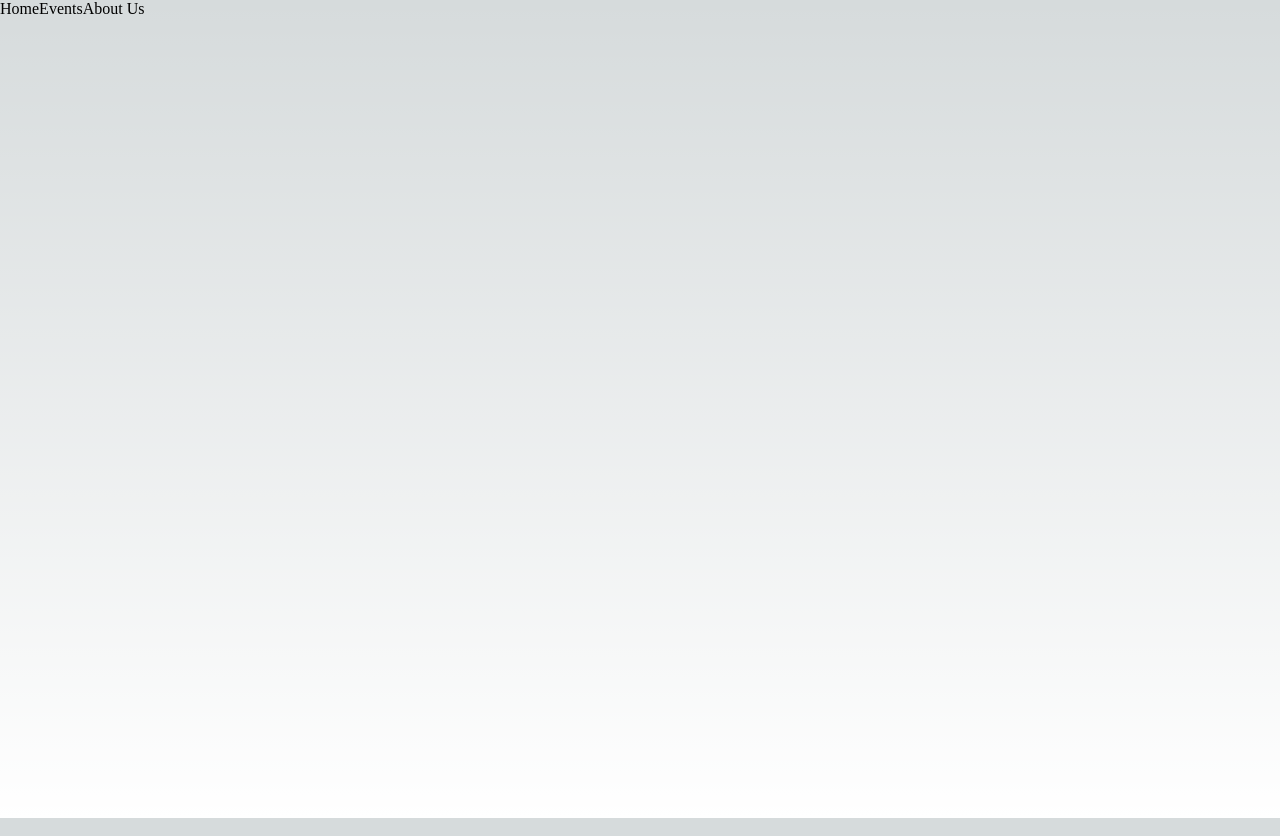
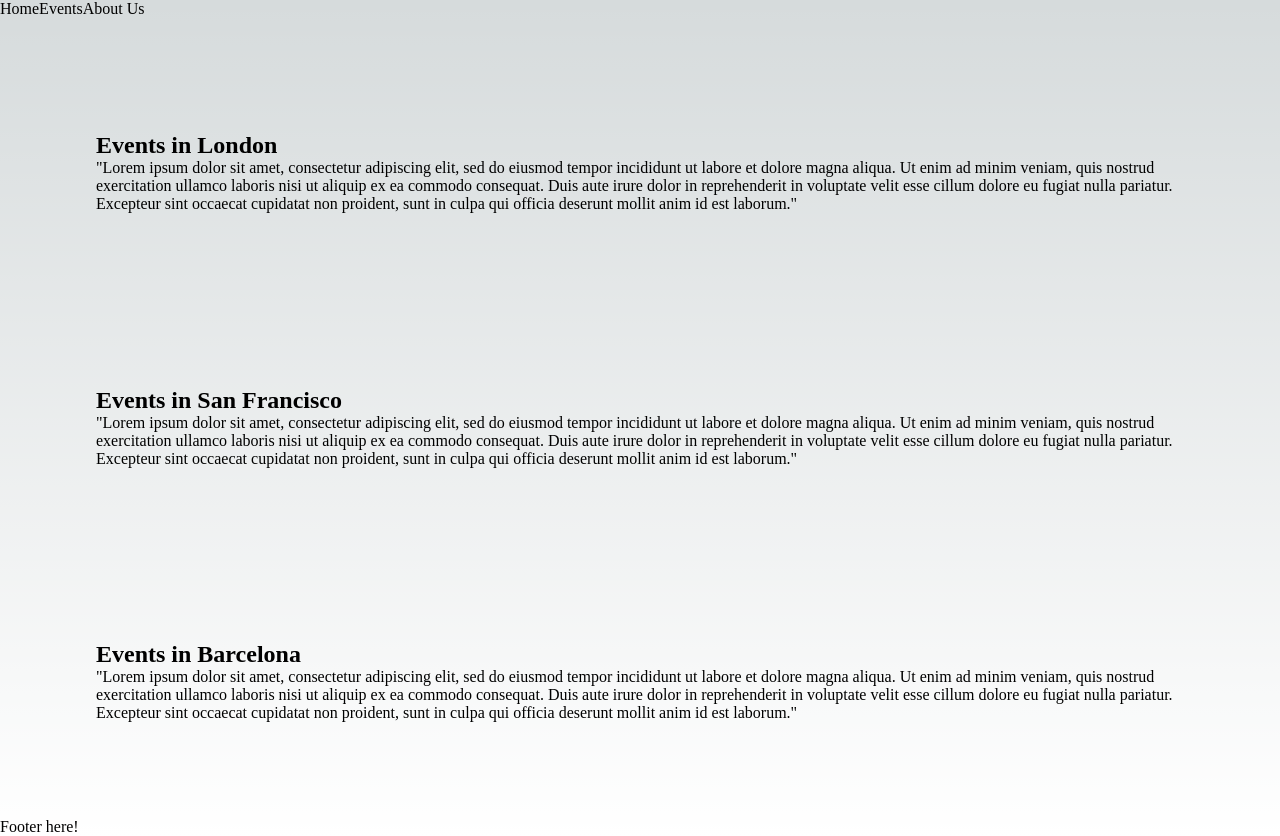
Before and after one commit to Didrick-Manahan/NewsLetterApp, a Next.js app in the folder newsletter_app/: page / in a window 1280 px wide. Built offline with nearby package versions, Linux system fonts and the light colour scheme.

Commit message:
build out home view

```diff
--- a/newsletter_app/pages/index.js
+++ b/newsletter_app/pages/index.js
@@ -22,9 +22,49 @@
         <a href="/events">Events</a>
         <a href="/about-us">About Us</a>
       </nav>
-      <main className={styles.main}></main>
+      <main className={styles.main}>
+        <a href="">
+          <img />
+          <h2> Events in London</h2>
+          <p>
+            "Lorem ipsum dolor sit amet, consectetur adipiscing elit, sed do
+            eiusmod tempor incididunt ut labore et dolore magna aliqua. Ut enim
+            ad minim veniam, quis nostrud exercitation ullamco laboris nisi ut
+            aliquip ex ea commodo consequat. Duis aute irure dolor in
+            reprehenderit in voluptate velit esse cillum dolore eu fugiat nulla
+            pariatur. Excepteur sint occaecat cupidatat non proident, sunt in
+            culpa qui officia deserunt mollit anim id est laborum."
+          </p>
+        </a>
+        <a href="">
+          <img />
+          <h2> Events in San Francisco </h2>
+          <p>
+            "Lorem ipsum dolor sit amet, consectetur adipiscing elit, sed do
+            eiusmod tempor incididunt ut labore et dolore magna aliqua. Ut enim
+            ad minim veniam, quis nostrud exercitation ullamco laboris nisi ut
+            aliquip ex ea commodo consequat. Duis aute irure dolor in
+            reprehenderit in voluptate velit esse cillum dolore eu fugiat nulla
+            pariatur. Excepteur sint occaecat cupidatat non proident, sunt in
+            culpa qui officia deserunt mollit anim id est laborum."
+          </p>
+        </a>
+        <a href="">
+          <img />
+          <h2> Events in Barcelona</h2>
+          <p>
+            "Lorem ipsum dolor sit amet, consectetur adipiscing elit, sed do
+            eiusmod tempor incididunt ut labore et dolore magna aliqua. Ut enim
+            ad minim veniam, quis nostrud exercitation ullamco laboris nisi ut
+            aliquip ex ea commodo consequat. Duis aute irure dolor in
+            reprehenderit in voluptate velit esse cillum dolore eu fugiat nulla
+            pariatur. Excepteur sint occaecat cupidatat non proident, sunt in
+            culpa qui officia deserunt mollit anim id est laborum."
+          </p>
+        </a>
+      </main>
 
-      <footer className={styles.footer}></footer>
+      <footer className={styles.footer}> Footer here! </footer>
     </>
   );
 }
```
